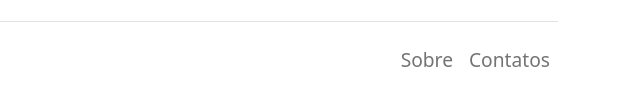
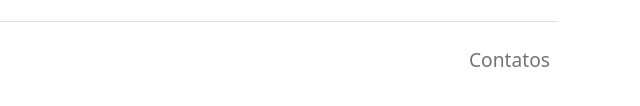
Before and after one commit to Pedro-Leocir-Angelin-Zwirtes/TuaSaude, a plain HTML site: page index.html in a window 1280 px wide. Shown: the part 580-686 px from the top of the page, 640-1280 px from the left. Drawn offline with nearby package versions, Linux system fonts and the light colour scheme.

Commit message:
Update index.html
Removido a opção de sobre no footer

```diff
--- a/index.html
+++ b/index.html
@@ -95,7 +95,6 @@
           </a>
 
           <ul class="nav col-md-4 justify-content-end">
-            <li class="nav-item"><a id="links" href="#" class="nav-link px-2">Sobre</a></li>
             <li class="nav-item"><a id="links" href="templates/contatos.html" class="nav-link px-2">Contatos</a></li>
           </ul>
         </footer>
```
